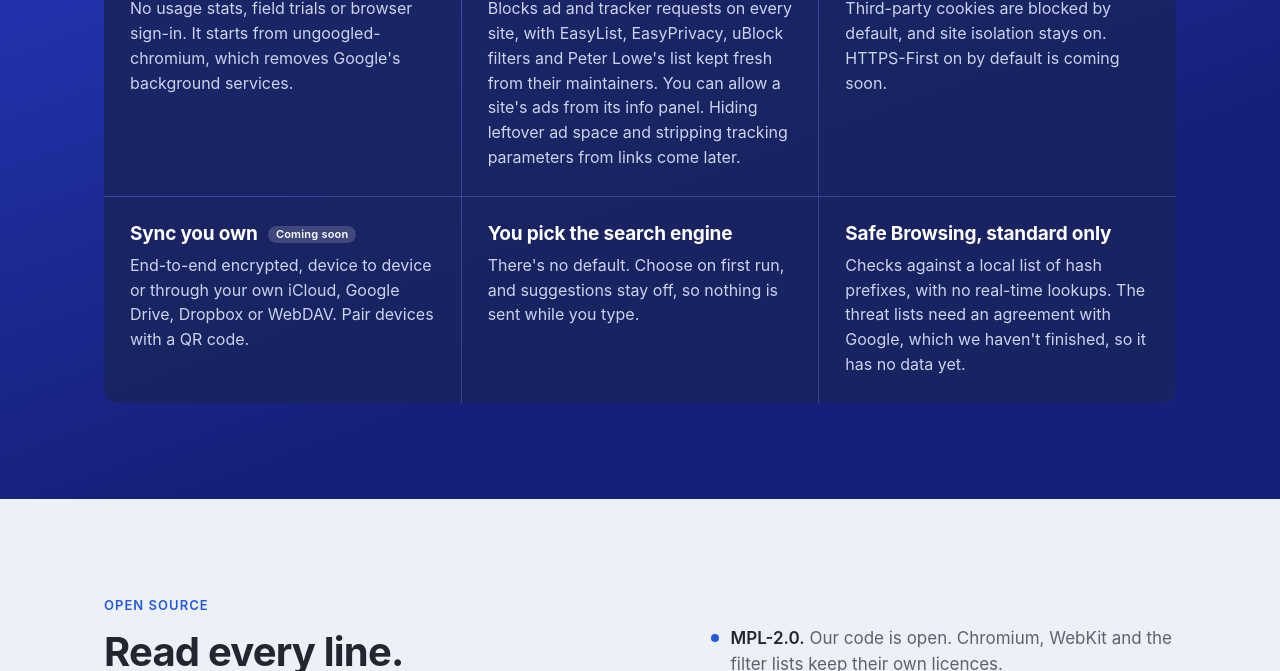
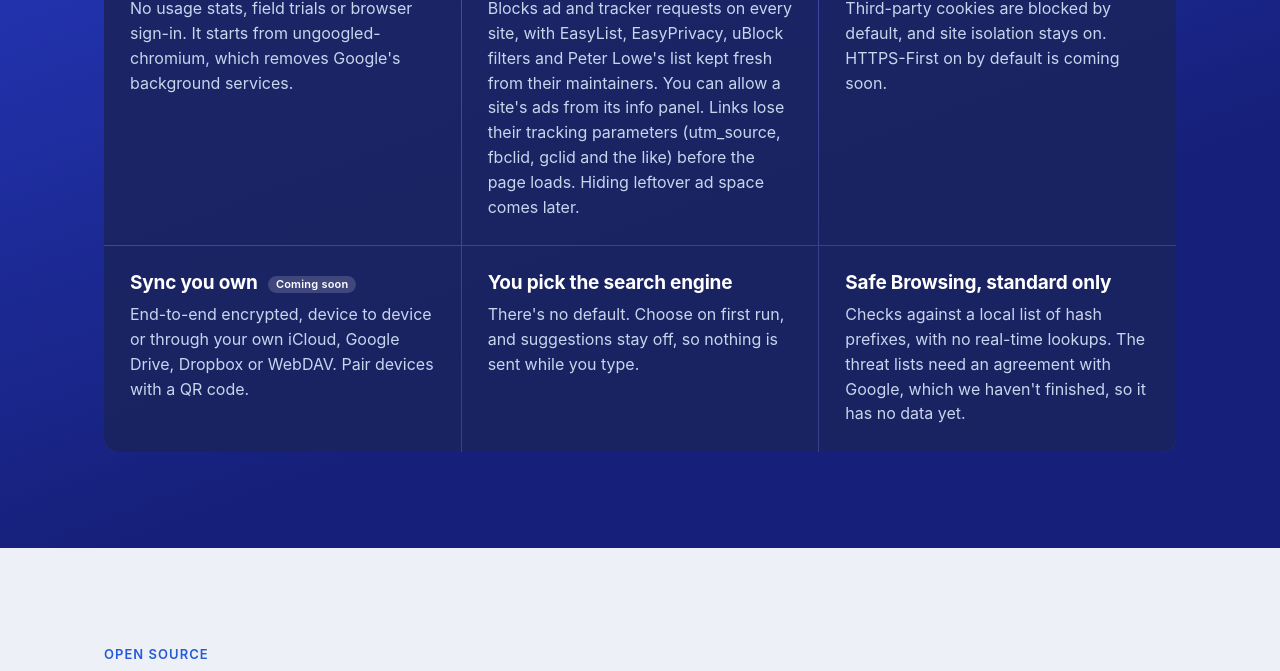
Before and after one commit to little-browser/little-browser, a plain HTML site: page site/index.html in a window 1280 px wide. Shown: the part 3232-3903 px from the top of the page. Drawn offline with Linux system fonts and the light colour scheme; no server answers.

Commit message:
site: links lose their tracking parameters
The privacy section said stripping tracking parameters comes later; the
browser does it now. Hiding leftover ad space is still to come.

Co-Authored-By: Claude Opus 5.5 <noreply@anthropic.com>
Signed-off-by: Eugen Kozynin <ekozynin@gmail.com>

```diff
--- a/site/index.html
+++ b/site/index.html
@@ -216,7 +216,7 @@
       </div>
       <div class="grid">
         <div class="item"><h3>No telemetry</h3><p>No usage stats, field trials or browser sign-in. It starts from ungoogled-chromium, which removes Google's background services.</p></div>
-        <div class="item"><h3>Ad and tracker blocking built in</h3><p>Blocks ad and tracker requests on every site, with EasyList, EasyPrivacy, uBlock filters and Peter Lowe's list kept fresh from their maintainers. You can allow a site's ads from its info panel. Hiding leftover ad space and stripping tracking parameters from links come later.</p></div>
+        <div class="item"><h3>Ad and tracker blocking built in</h3><p>Blocks ad and tracker requests on every site, with EasyList, EasyPrivacy, uBlock filters and Peter Lowe's list kept fresh from their maintainers. You can allow a site's ads from its info panel. Links lose their tracking parameters (utm_source, fbclid, gclid and the like) before the page loads. Hiding leftover ad space comes later.</p></div>
         <div class="item"><h3>Stricter defaults</h3><p>Third-party cookies are blocked by default, and site isolation stays on. HTTPS-First on by default is coming soon.</p></div>
         <div class="item"><h3>Sync you own <span class="tag">Coming soon</span></h3><p>End-to-end encrypted, device to device or through your own iCloud, Google Drive, Dropbox or WebDAV. Pair devices with a QR code.</p></div>
         <div class="item"><h3>You pick the search engine</h3><p>There's no default. Choose on first run, and suggestions stay off, so nothing is sent while you type.</p></div>
```
